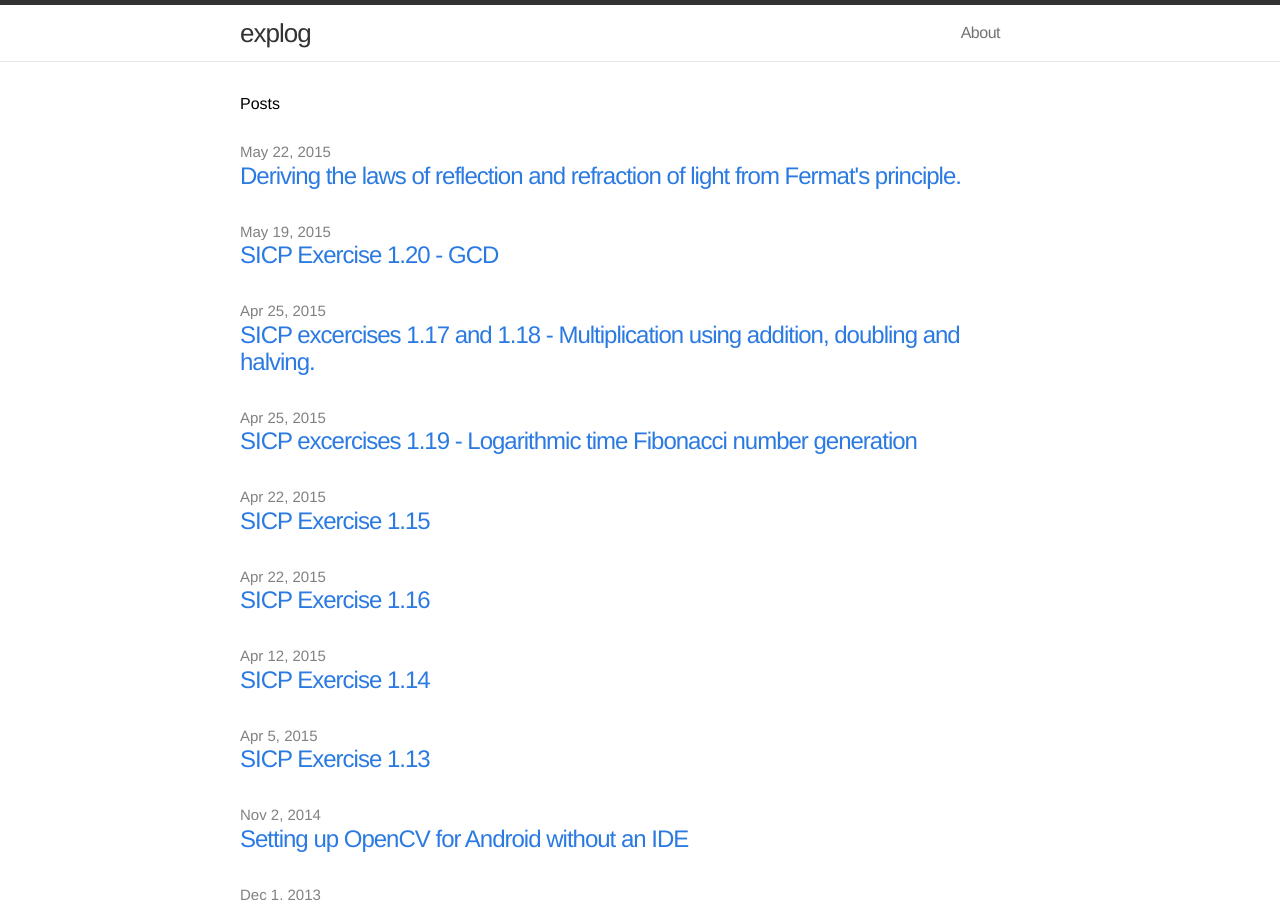
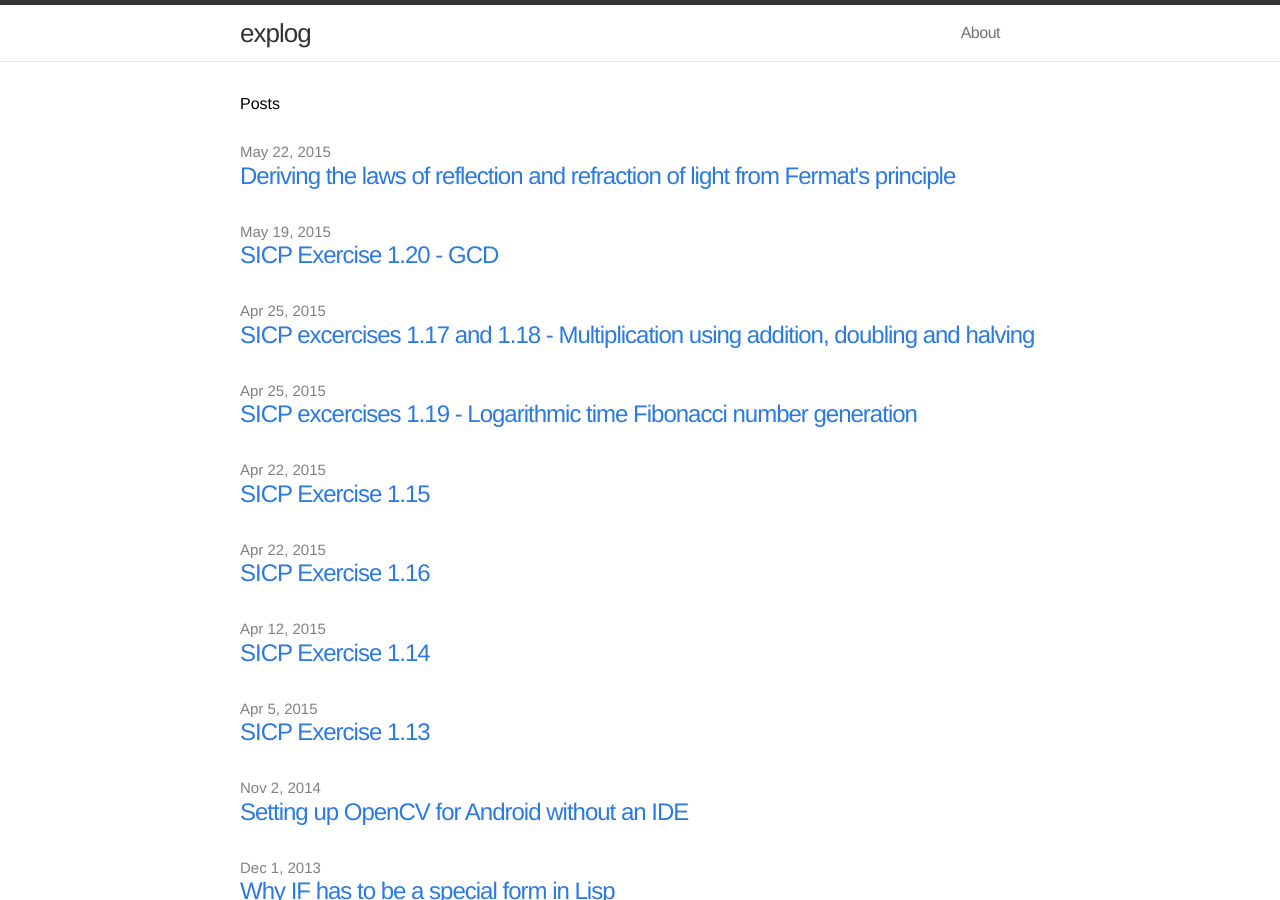
Before and after one commit to yati-sagade/yati-sagade.github.io, a Jekyll site: the page built from index.html, in a window 1280 px wide and 900 px high. Built offline with Jekyll 4.4.1, drawn with Linux system fonts in a browser that asks for light colours.

```diff
--- a/_posts/2015-04-25-mul-with-add.markdown
+++ b/_posts/2015-04-25-mul-with-add.markdown
@@ -2,7 +2,7 @@
 
 layout: post
 
-title: SICP excercises 1.17 and 1.18 - Multiplication using addition, doubling and halving.
+title: SICP excercises 1.17 and 1.18 - Multiplication using addition, doubling and halving
 
 ---
 
--- a/_posts/2015-05-22-sicm-fermat-optics.markdown
+++ b/_posts/2015-05-22-sicm-fermat-optics.markdown
@@ -2,7 +2,7 @@
 
 layout: post
 
-title: Deriving the laws of reflection and refraction of light from Fermat's principle.
+title: Deriving the laws of reflection and refraction of light from Fermat's principle
 
 ---
 
```
